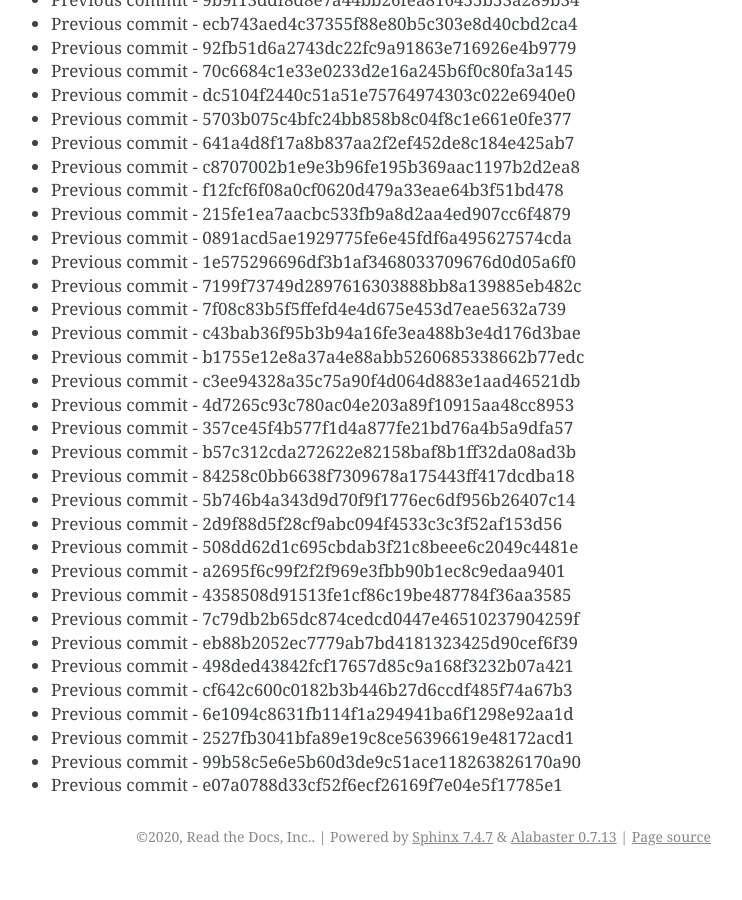
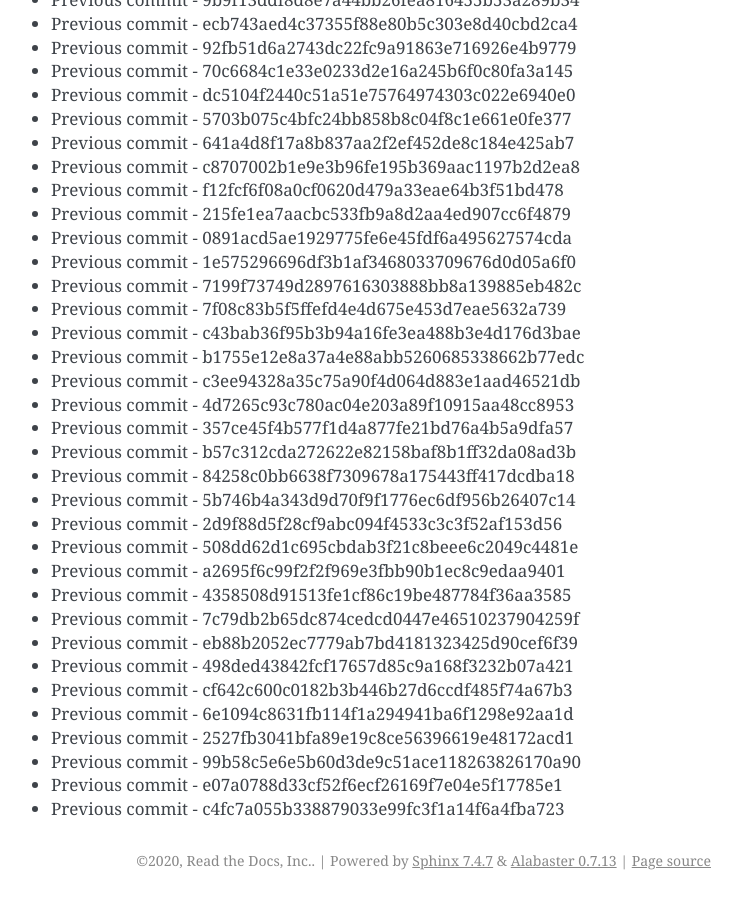
Before and after one commit to readthedocs/rtd-git-stresstest, a Sphinx documentation site: the page built from docs/updates.rst, in a window 1280 px wide and 900 px high, scrolled down 87990 px. Shown: the whole window, without its empty margins (399-1141 px from the left). Built offline with Sphinx 7.4.7, drawn with Linux system fonts in a browser that asks for light colours; before the commit the page ends 88866 px from its top, so only the background shows below that.

Commit message:
Generating commit from previous: c4fc7a055b338879033e99fc3f1a14f6a4fba723

```diff
--- a/docs/updates.rst
+++ b/docs/updates.rst
@@ -3729,3 +3729,4 @@ It can be tested for any performance characteristics.
 * Previous commit - 2527fb3041bfa89e19c8ce56396619e48172acd1
 * Previous commit - 99b58c5e6e5b60d3de9c51ace118263826170a90
 * Previous commit - e07a0788d33cf52f6ecf26169f7e04e5f17785e1
+* Previous commit - c4fc7a055b338879033e99fc3f1a14f6a4fba723
```
